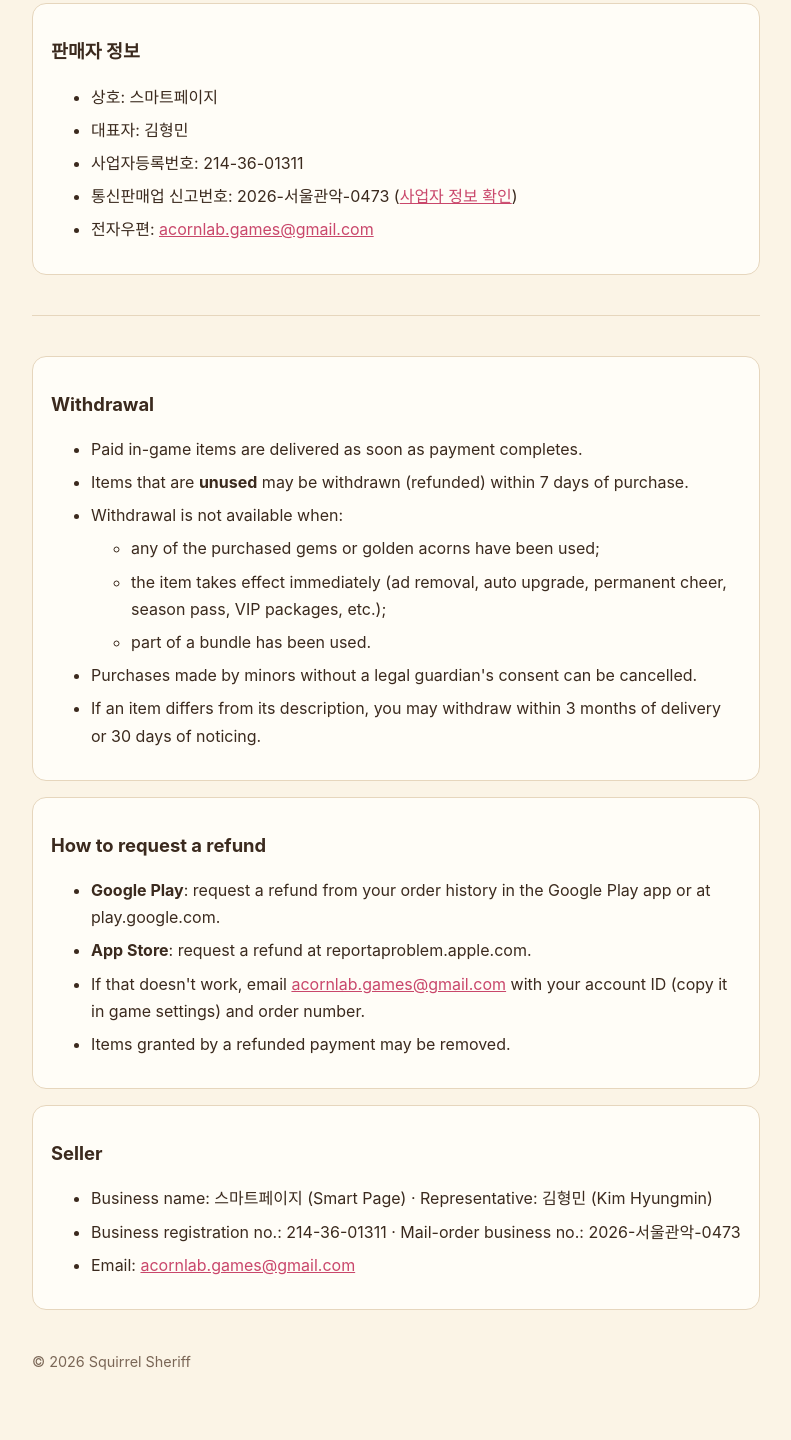
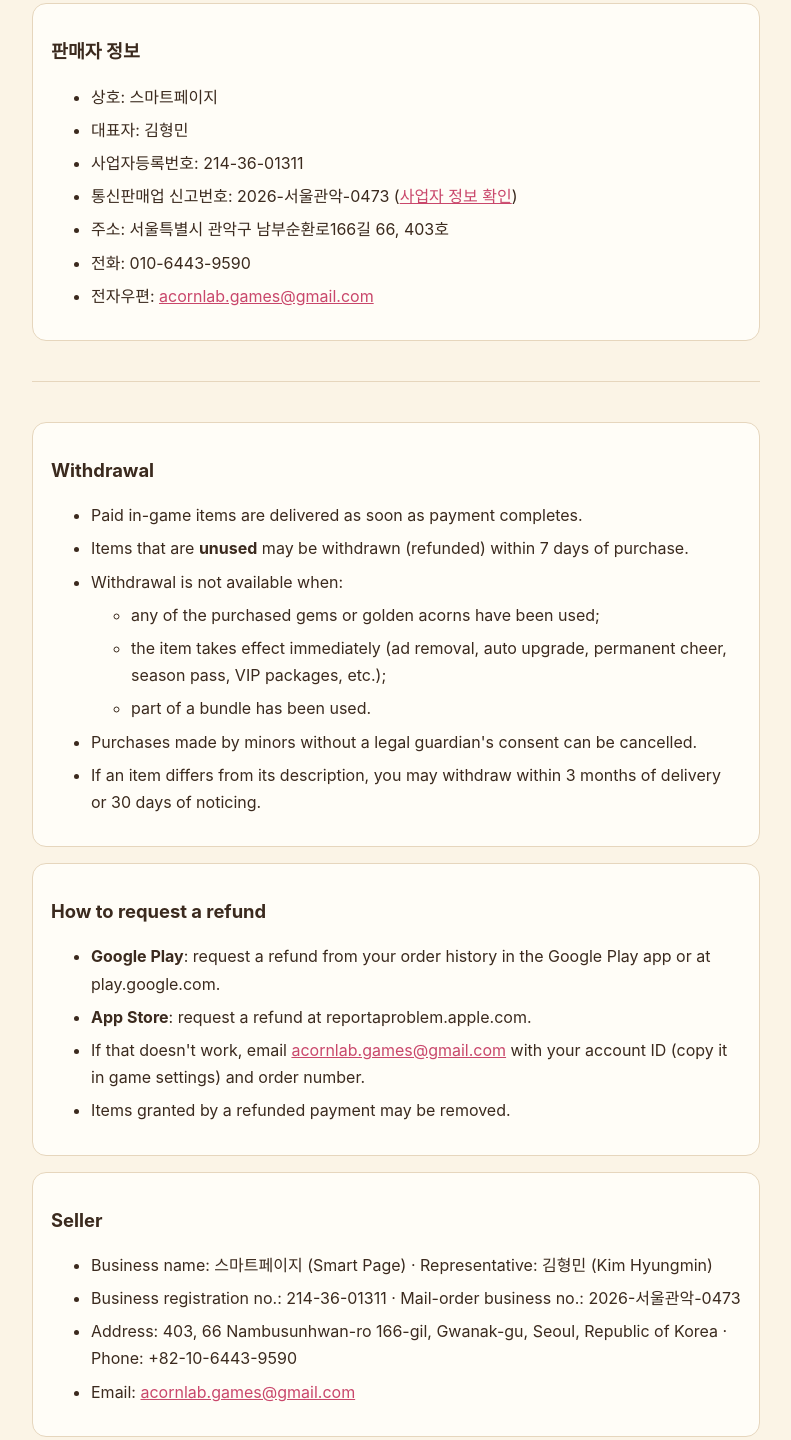
Before and after one commit to pure91/squirrel-sheriff-legal, a plain HTML site: page refund.html in a window 1280 px wide. Shown: the part 969-2409 px from the top of the page, without its empty margins (244-1035 px from the left). Drawn offline with Linux system fonts and the light colour scheme.

Commit message:
판매자 주소·전화 추가
Co-Authored-By: Claude Opus 5.5 <noreply@anthropic.com>

```diff
--- a/refund.html
+++ b/refund.html
@@ -48,6 +48,8 @@
   <li>대표자: 김형민</li>
   <li>사업자등록번호: 214-36-01311</li>
   <li>통신판매업 신고번호: 2026-서울관악-0473 (<a href="https://www.ftc.go.kr/www/selectBizCommView.do?key=254&amp;searchCnd=BRNO&amp;searchKrwd=2143601311">사업자 정보 확인</a>)</li>
+  <li>주소: 서울특별시 관악구 남부순환로166길 66, 403호</li>
+  <li>전화: 010-6443-9590</li>
   <li>전자우편: <a href="mailto:acornlab.games@gmail.com">acornlab.games@gmail.com</a></li>
 </ul>
 </div>
@@ -86,6 +88,7 @@
 <ul>
   <li>Business name: 스마트페이지 (Smart Page) · Representative: 김형민 (Kim Hyungmin)</li>
   <li>Business registration no.: 214-36-01311 · Mail-order business no.: 2026-서울관악-0473</li>
+  <li>Address: 403, 66 Nambusunhwan-ro 166-gil, Gwanak-gu, Seoul, Republic of Korea · Phone: +82-10-6443-9590</li>
   <li>Email: <a href="mailto:acornlab.games@gmail.com">acornlab.games@gmail.com</a></li>
 </ul>
 </div>
```
